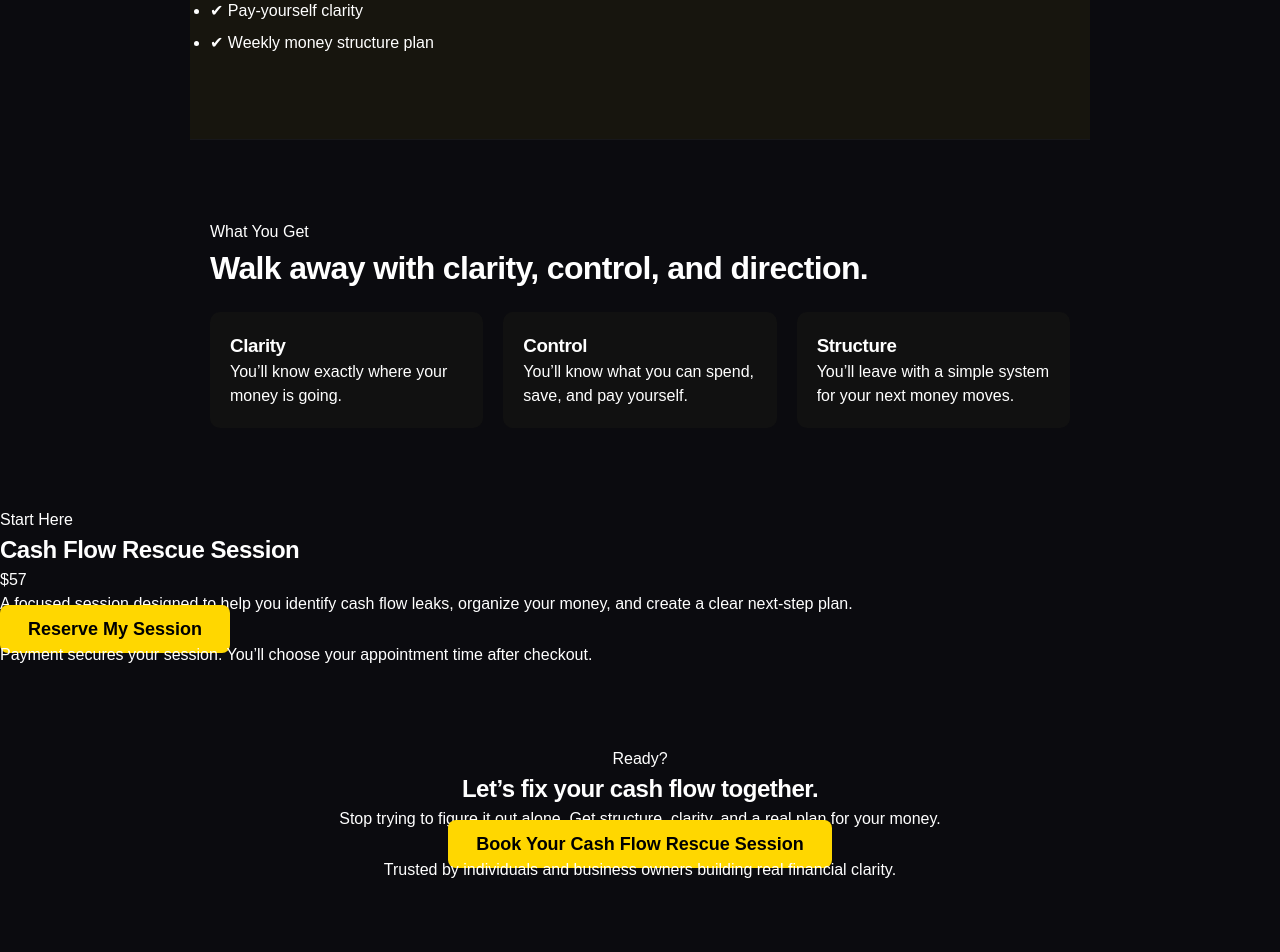
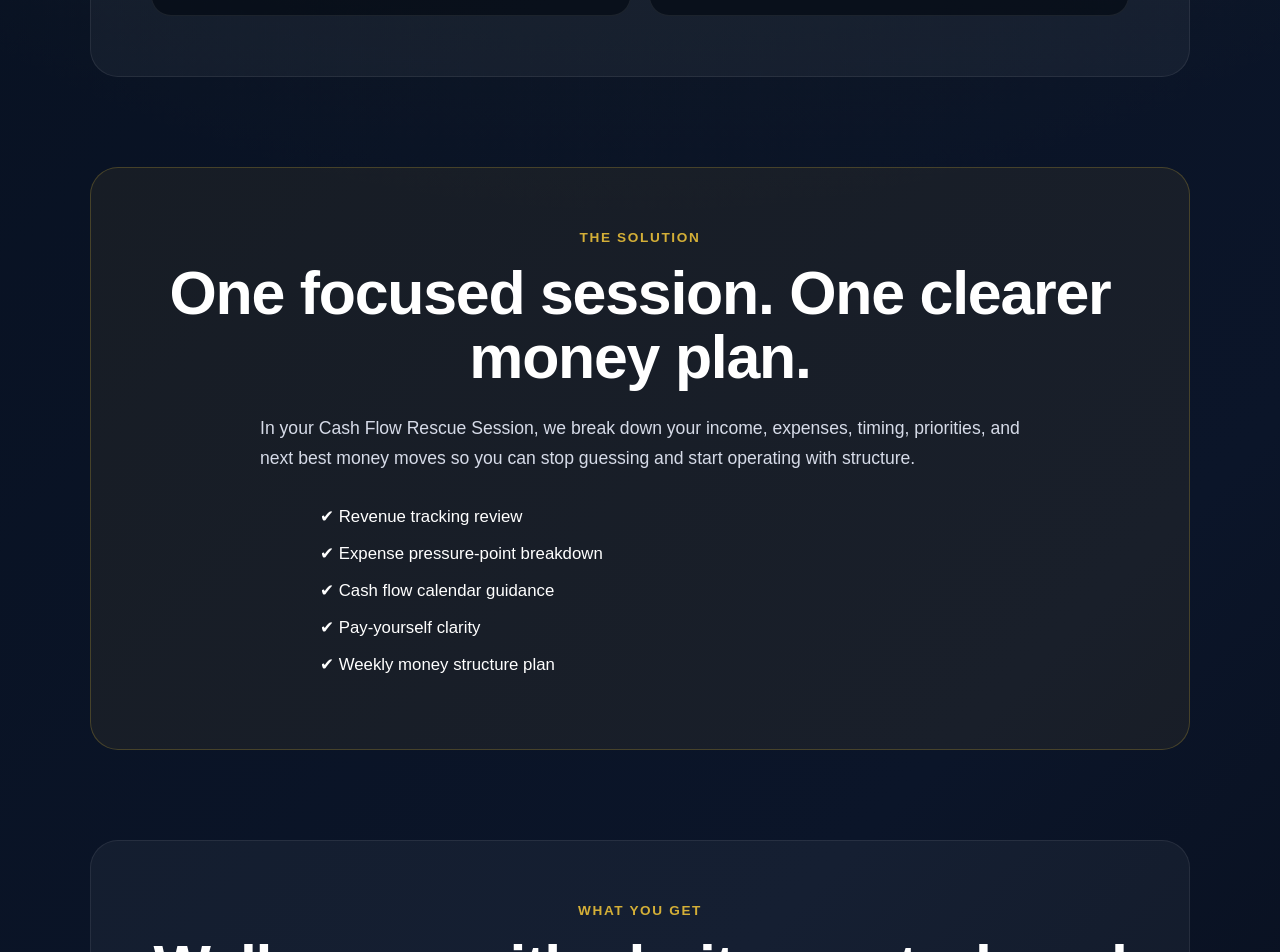
Before and after one commit to hiitlegends2021/dove-financial-site, a React (Vite) app in the folder dove-financial-site/: page /cash-flow-rescue in a window 1280 px wide. Shown: the part 1260-2212 px from the top of the page. Built offline with nearby package versions, Linux system fonts and the light colour scheme.

Commit message:
Polish Cash Flow layout

```diff
--- a/dove-financial-site/src/pages/CashFlowRescue.css
+++ b/dove-financial-site/src/pages/CashFlowRescue.css
@@ -1,101 +1,225 @@
 .cfr-container {
-  background: #0b0b0f;
-  color: white;
   min-height: 100vh;
-  font-family: Arial, sans-serif;
+  background:
+    radial-gradient(circle at top, rgba(212, 175, 55, 0.12), transparent 35%),
+    linear-gradient(135deg, #07101f, #0b1529 55%, #05070d);
+  color: #ffffff;
+  padding: 80px 22px;
 }
 
-/* HERO */
+.cfr-hero,
+.cfr-section,
+.cfr-pricing,
+.cfr-final {
+  width: min(1100px, 100%);
+  margin: 0 auto 90px;
+}
+
 .cfr-hero {
+  min-height: 72vh;
+  display: flex;
+  flex-direction: column;
+  justify-content: center;
   text-align: center;
-  padding: 80px 20px;
+}
+
+.cfr-badge,
+.cfr-label {
+  color: #d4af37;
+  font-weight: 800;
+  letter-spacing: 0.12em;
+  text-transform: uppercase;
+  font-size: 0.85rem;
+  margin-bottom: 14px;
 }
 
 .cfr-hero h1 {
-  font-size: 48px;
+  font-size: clamp(3rem, 8vw, 6.5rem);
+  line-height: 0.95;
+  margin: 0 auto 24px;
+  max-width: 950px;
+}
+
+.cfr-hero h1 span {
+  color: #d4af37;
+}
+
+.cfr-subtitle,
+.cfr-text,
+.cfr-pricing p,
+.cfr-final p {
+  max-width: 760px;
+  margin: 0 auto;
+  color: #d6dbe8;
+  line-height: 1.7;
+  font-size: 1.1rem;
+}
+
+.cfr-cta-wrap {
+  margin-top: 34px;
+}
+
+.cfr-cta {
+  display: inline-flex;
+  align-items: center;
+  justify-content: center;
+  background: linear-gradient(135deg, #f5d66b, #d4af37);
+  color: #07101f;
+  text-decoration: none;
+  font-weight: 900;
+  padding: 16px 28px;
+  border-radius: 999px;
+  border: none;
+  box-shadow: 0 14px 35px rgba(212, 175, 55, 0.28);
+  transition: transform 0.2s ease, box-shadow 0.2s ease;
+  cursor: pointer;
+}
+
+.cfr-cta:hover {
+  transform: translateY(-3px);
+  box-shadow: 0 18px 45px rgba(212, 175, 55, 0.42);
+}
+
+.cfr-cta.large {
+  font-size: 1.05rem;
+  padding: 18px 34px;
+}
+
+.pulse {
+  animation: cfrPulse 2.2s infinite;
+}
+
+@keyframes cfrPulse {
+  0% { box-shadow: 0 0 0 0 rgba(212, 175, 55, 0.45); }
+  70% { box-shadow: 0 0 0 18px rgba(212, 175, 55, 0); }
+  100% { box-shadow: 0 0 0 0 rgba(212, 175, 55, 0); }
+}
+
+.cfr-note,
+.cfr-trust {
+  margin-top: 14px;
+  color: #cbd2df;
+  font-size: 0.95rem;
+}
+
+.cfr-section {
+  padding: 60px;
+  border-radius: 28px;
+  background: rgba(255, 255, 255, 0.045);
+  border: 1px solid rgba(255, 255, 255, 0.08);
+}
+
+.cfr-section.highlight {
+  border-color: rgba(212, 175, 55, 0.25);
+  background: rgba(212, 175, 55, 0.07);
+}
+
+.cfr-section h2,
+.cfr-pricing h2,
+.cfr-final h2 {
+  font-size: clamp(2rem, 5vw, 3.8rem);
+  line-height: 1.05;
+  margin: 0 0 24px;
+  text-align: center;
+}
+
+.cfr-section .cfr-label,
+.cfr-pricing .cfr-label,
+.cfr-final .cfr-label {
+  text-align: center;
+}
+
+.cfr-grid {
+  display: grid;
+  grid-template-columns: repeat(2, minmax(0, 1fr));
+  gap: 18px;
+  margin-top: 32px;
+}
+
+.cfr-card {
+  padding: 24px;
+  border-radius: 20px;
+  background: rgba(3, 8, 18, 0.65);
+  border: 1px solid rgba(255, 255, 255, 0.08);
+}
+
+.cfr-card h3 {
+  color: #d4af37;
+  margin-top: 0;
+}
+
+.cfr-card p {
+  color: #d6dbe8;
+  line-height: 1.6;
+}
+
+.cfr-list {
+  max-width: 640px;
+  margin: 30px auto 0;
+  padding: 0;
+  list-style: none;
+}
+
+.cfr-list li {
+  margin-bottom: 12px;
+  font-size: 1.05rem;
+}
+
+.cfr-pricing {
+  text-align: center;
+  padding: 64px 34px;
+  border-radius: 30px;
+  background: linear-gradient(135deg, rgba(212, 175, 55, 0.16), rgba(255, 255, 255, 0.04));
+  border: 1px solid rgba(212, 175, 55, 0.28);
+}
+
+.cfr-price {
+  font-size: clamp(3rem, 8vw, 5.5rem);
+  font-weight: 950;
+  color: #d4af37;
   margin-bottom: 20px;
 }
 
-.cfr-hero p {
-  font-size: 18px;
-  max-width: 600px;
-  margin: auto;
-  opacity: 0.8;
+.cfr-pricing .cfr-cta {
+  margin-top: 30px;
 }
 
-/* CTA */
-.cfr-cta {
-  margin-top: 30px;
-  padding: 14px 28px;
-  background: gold;
-  border: none;
-  color: black;
-  font-weight: bold;
-  cursor: pointer;
-  border-radius: 8px;
+.cfr-final {
+  text-align: center;
+  padding: 70px 34px;
+  border-radius: 30px;
+  background: rgba(3, 8, 18, 0.75);
+  border: 1px solid rgba(255, 255, 255, 0.08);
 }
 
-.cfr-cta.large {
-  font-size: 18px;
+.cfr-final .cfr-cta {
+  margin-top: 30px;
 }
 
-/* SECTIONS */
-.cfr-section {
-  padding: 60px 20px;
-  max-width: 900px;
-  margin: auto;
+@media (max-width: 760px) {
+  .cfr-container {
+    padding: 46px 16px;
   }
 
-.cfr-section h2 {
-  margin-bottom: 20px;
+  .cfr-hero {
+    min-height: auto;
+    padding: 70px 0;
   }
 
-.cfr-section ul {
-  line-height: 2;
+  .cfr-section,
+  .cfr-pricing,
+  .cfr-final {
+    margin-bottom: 48px;
+    padding: 34px 20px;
   }
 
-/* HIGHLIGHT */
-.highlight {
-  background: rgba(255, 215, 0, 0.05);
+  .cfr-grid {
+    grid-template-columns: 1fr;
   }
 
-/* GRID */
-.cfr-grid {
-  display: flex;
-  gap: 20px;
-  flex-wrap: wrap;
+  .cfr-cta {
+    width: 100%;
+    max-width: 360px;
+    text-align: center;
   }
-
-.cfr-card {
-  flex: 1;
-  min-width: 200px;
-  background: #111;
-  padding: 20px;
-  border-radius: 10px;
 }
-
-/* FINAL */
-.cfr-final {
-  text-align: center;
-  padding: 80px 20px;
-}
-.cfr-hero h1 {
-  font-size: 56px;
-  margin-bottom: 16px;
-}
-
-.cfr-hero p {
-  font-size: 20px;
-  margin-bottom: 20px;
-}
-
-.cfr-section {
-  padding: 80px 20px;
-}
-
-.cfr-section h2 {
-  font-size: 32px;
-}
-.cfr-section {
-  border-top: 1px solid rgba(255,255,255,0.05);
-}
```
Lines whose indentation alone changed are shown as unchanged.
